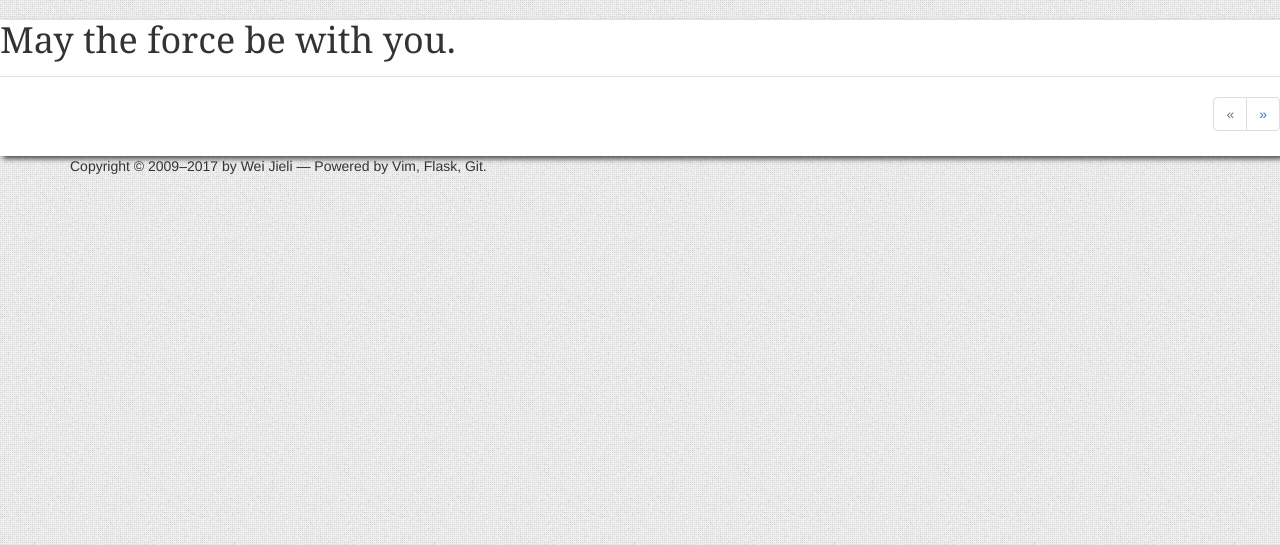
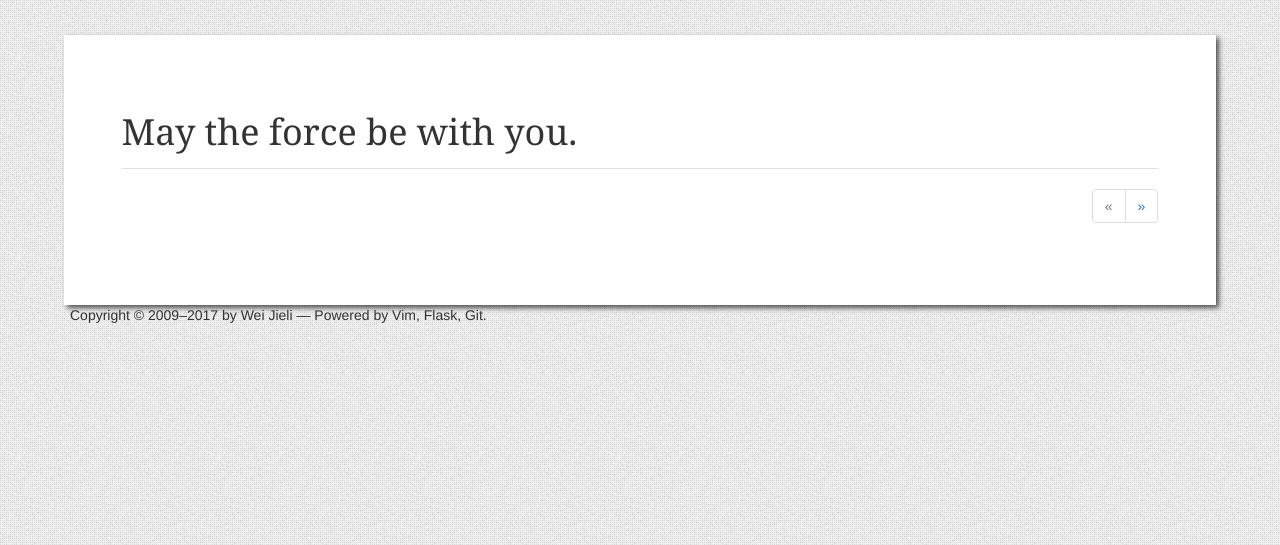
Before and after one commit to WeJie/flask-practice, a Flask app: page / in a window 1280 px wide. Shown: the part 52-597 px from the top of the page. Run offline with Flask 2, Linux system fonts and the light colour scheme; data that the repository does not hold is empty; some libraries are stand-ins or nearby versions.

Commit message:
Adjust index view css

```diff
--- a/app/static/styles.css
+++ b/app/static/styles.css
@@ -5,14 +5,24 @@ body {
 .navbar {
     background-color: #ffffff;
     border: 1px solid rgba(34, 36, 38, .15);
+    margin: 0px;
 }
 
 .quot {
     font-family: "Linux Libertine", Baskerville, Georgia, "Liberation Serif", "Kaiti SC", STKaiti, "AR PL UKai CN", "AR PL UKai HK", "AR PL UKai TW", "AR PL UKai TW MBE", "AR PL KaitiM GB", KaiTi, KaiTi_GB2312, "TW-Kai", serif;
 }
-.page {
+
+div.page-container {
     background-color: #ffffff;
+    border-width: 1px;
     box-shadow: 3px 3px 5px rgba(0, 0, 0, 0.65);
+    margin-left: 5%;
+    margin-right: 5%;
+}
+
+div.page {
+    padding: 5%;
+    margin-top: 3%;
 }
 
 ul.posts {
--- a/app/templates/base.html
+++ b/app/templates/base.html
@@ -16,7 +16,7 @@
   {{ super() }}
   {% include '_message.html' %}
 
-  <div class="page">
+  <div class="page-container">
     {% block page%}
     {% endblock %}
   </div>
--- a/app/templates/index.html
+++ b/app/templates/index.html
@@ -3,6 +3,7 @@
 
 
 {% block page %}
+    <div class="page">
       <h1 class="quot"> May the force be with you. </h1>
 
       <div>
@@ -14,6 +15,7 @@
               {{ macros.pagination_widget(pagination, '.index')}}
           </div>
       {% endif %}
+    </div>
 {% endblock %}
 
 {% block scripts %}
```
Lines whose indentation alone changed are shown as unchanged.
